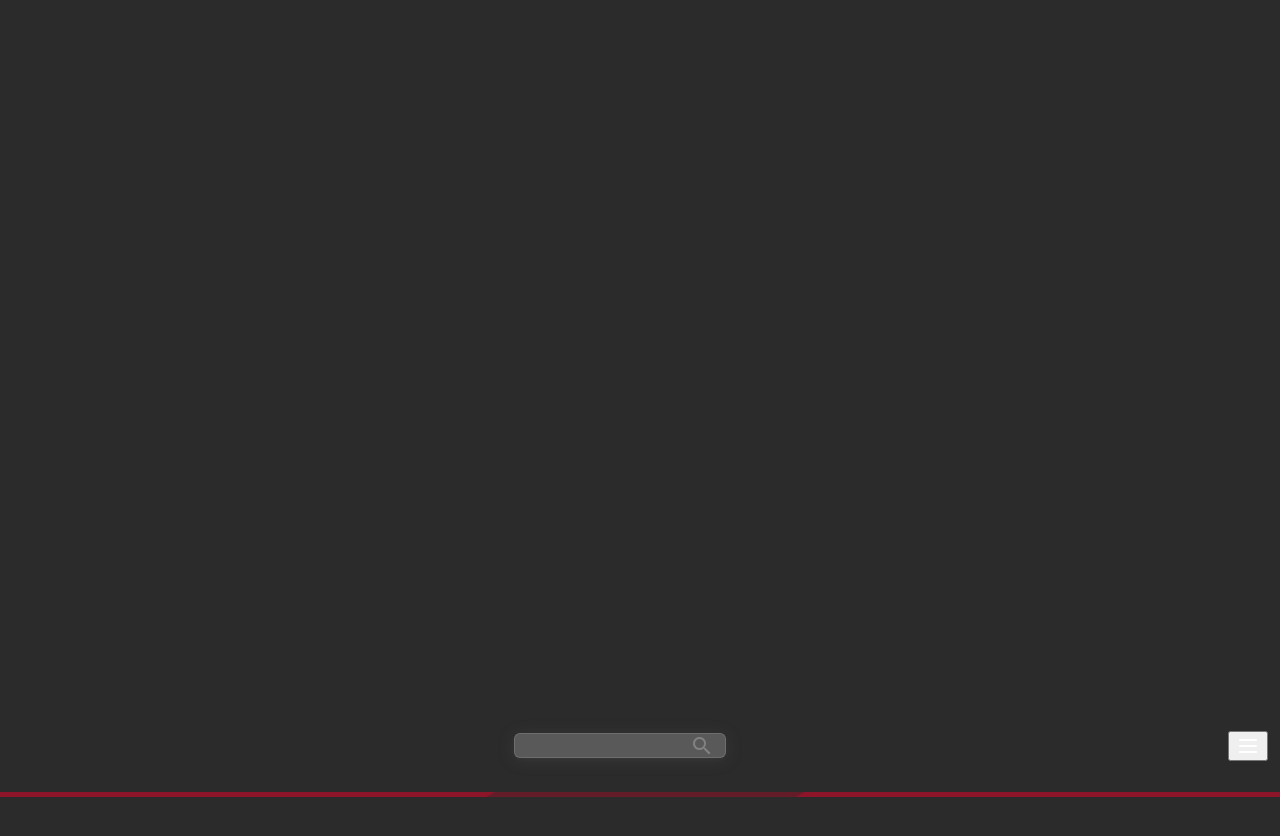
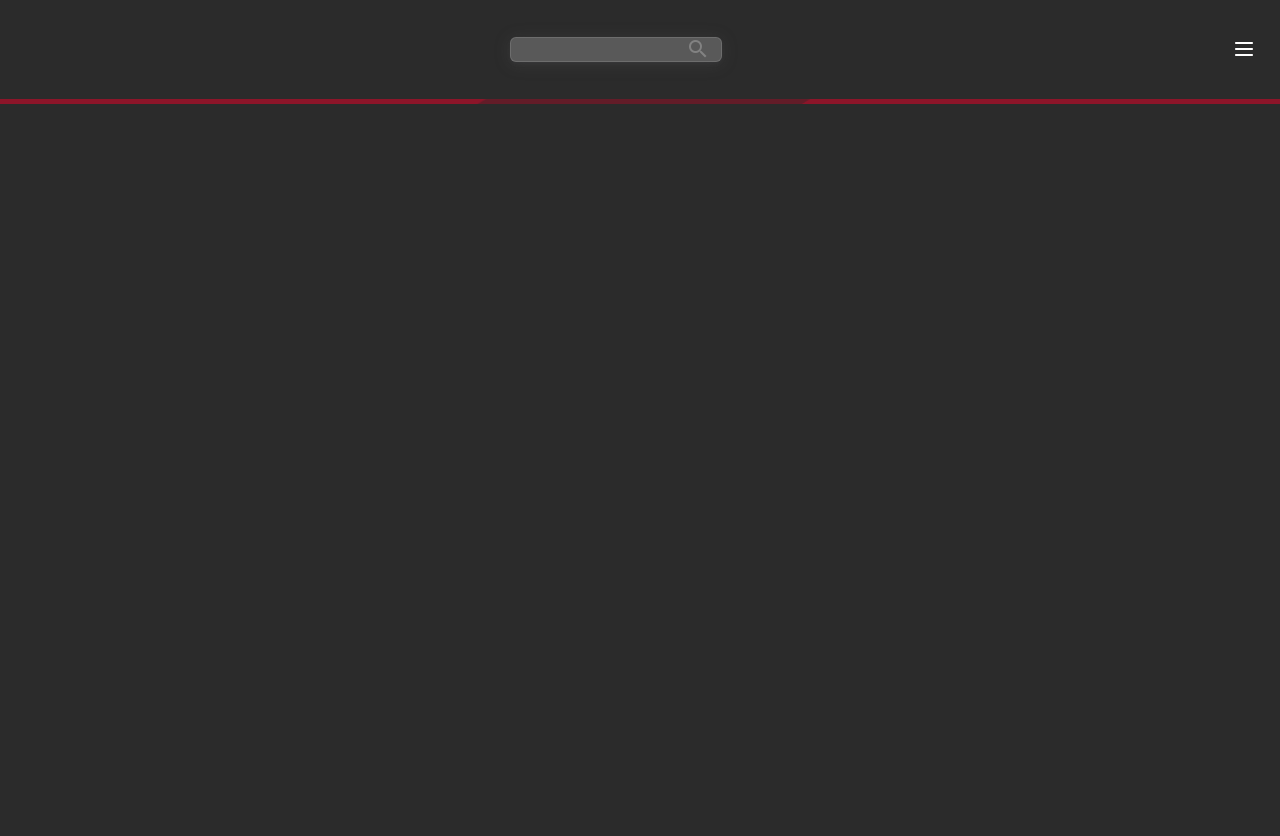
Before and after one commit to Sundomee/M, an Angular app: page /play in a window 1280 px wide. Shown: the top 836 px of the page. After the commit the page ends 800 px from the top, so only its background shows below. Built offline with nearby package versions, Linux system fonts and the light colour scheme.

Commit message:
chore: reverse user badge

```diff
--- a/src/app/app.component.scss
+++ b/src/app/app.component.scss
@@ -1,6 +1,6 @@
 .page-wrapper {
-    width: 100vw;
-    height: 100vh;
+    width: 100%;
+    height: 100%;
     display: flex;
     flex-direction: column;
     justify-content: space-between;
--- a/src/app/features/sign-form/sign-form.component.ts
+++ b/src/app/features/sign-form/sign-form.component.ts
@@ -5,7 +5,6 @@ import { AuthService } from "../../services/auth.service";
 import { SignupBody } from "../../utils/files/types";
 import { passwordValidator } from "./validators/password-validator.directive";
 import { DlTooltipDirective } from "../../shared/components/dl-tooltip/dl-tooltip.directive";
-import { takeUntilDestroyed } from "@angular/core/rxjs-interop";
 
 @Component({
     selector: 'sign-form',
@@ -44,7 +43,6 @@ export class SignFormComponent {
     }
 
     async signup() {
-        debugger
         const signupBody: SignupBody = {
             email: this.sign_group.controls.email.value ?? '',
             password: this.sign_group.controls.password.value ?? '',
--- a/src/app/shared/components/header/header.component.html
+++ b/src/app/shared/components/header/header.component.html
@@ -9,7 +9,7 @@
           <dl-input [widthAnimation]="true" [icon]="true" [formControl]="search_controller" />
         </div>
         <div class="header__sidebar">
-          <button class=" --toggle" (click)="toggleSidenav.emit()">
+          <button class="header__sidebar--toggle" (click)="toggleSidenav.emit()">
             <svg width="24px" height="24px" viewBox="0 0 24 24" fill="none" xmlns="http://www.w3.org/2000/svg">
               <g id="SVGRepo_bgCarrier" stroke-width="0"></g>
               <g id="SVGRepo_tracerCarrier" stroke-linecap="round" stroke-linejoin="round"></g>
--- a/src/app/shared/components/header/header.component.scss
+++ b/src/app/shared/components/header/header.component.scss
@@ -11,7 +11,7 @@
   &__wrapper {
     display: flex;
     align-items: center;
-    height: 95%;
+    height: 100%;
     width: 100%;
 
     &--search {
@@ -60,8 +60,6 @@
       display: flex;
       align-items: center;
       justify-content: center;
-
-      svg {}
 
       &:hover {
         background-color: rgb(43, 43, 43);
--- a/src/app/shared/components/player-component/player.component.html
+++ b/src/app/shared/components/player-component/player.component.html
@@ -1,2 +1,4 @@
 <dl-header></dl-header>
-<div class="player"></div>
+<div class="player">
+
+</div>
--- a/src/app/shared/components/player-component/player.component.scss
+++ b/src/app/shared/components/player-component/player.component.scss
@@ -1,4 +1,9 @@
-.player {
+:host {
     height: 100%;
     width: 100%;
 }
+
+.player {
+    height: auto;
+    width: 100%;
+}
--- a/src/app/shared/components/player-component/player.component.ts
+++ b/src/app/shared/components/player-component/player.component.ts
@@ -14,7 +14,6 @@ export class PlayerComponent implements OnInit {
   ngOnInit() {
 
 
-
   }
 
 }
--- a/src/app/shared/components/user-badge/user-badge.component.html
+++ b/src/app/shared/components/user-badge/user-badge.component.html
@@ -1,7 +1,7 @@
 <div class="user" (click)="clickable() && toggleSidenav.emit()" [style.cursor]="clickable() ? 'pointer' : 'default'">
+    <div class="user__image"></div>
     <div class="user__info">
         <div class="user__info--name">UEGUAJO</div>
         <div class="user__info--email">{{'ueguajo@terrone.it'}}</div>
     </div>
-    <div class="user__image"></div>
 </div>
--- a/src/app/shared/components/user-badge/user-badge.component.scss
+++ b/src/app/shared/components/user-badge/user-badge.component.scss
@@ -1,6 +1,6 @@
 :host {
     display: flex;
-    justify-content: flex-end;
+    justify-content: flex-start;
     align-items: center;
     user-select: none;
 }
@@ -20,7 +20,7 @@
 
     &__info {
         &--email, &--name {
-            text-align: end;
+            text-align: start;
         }
     }
 }
```
